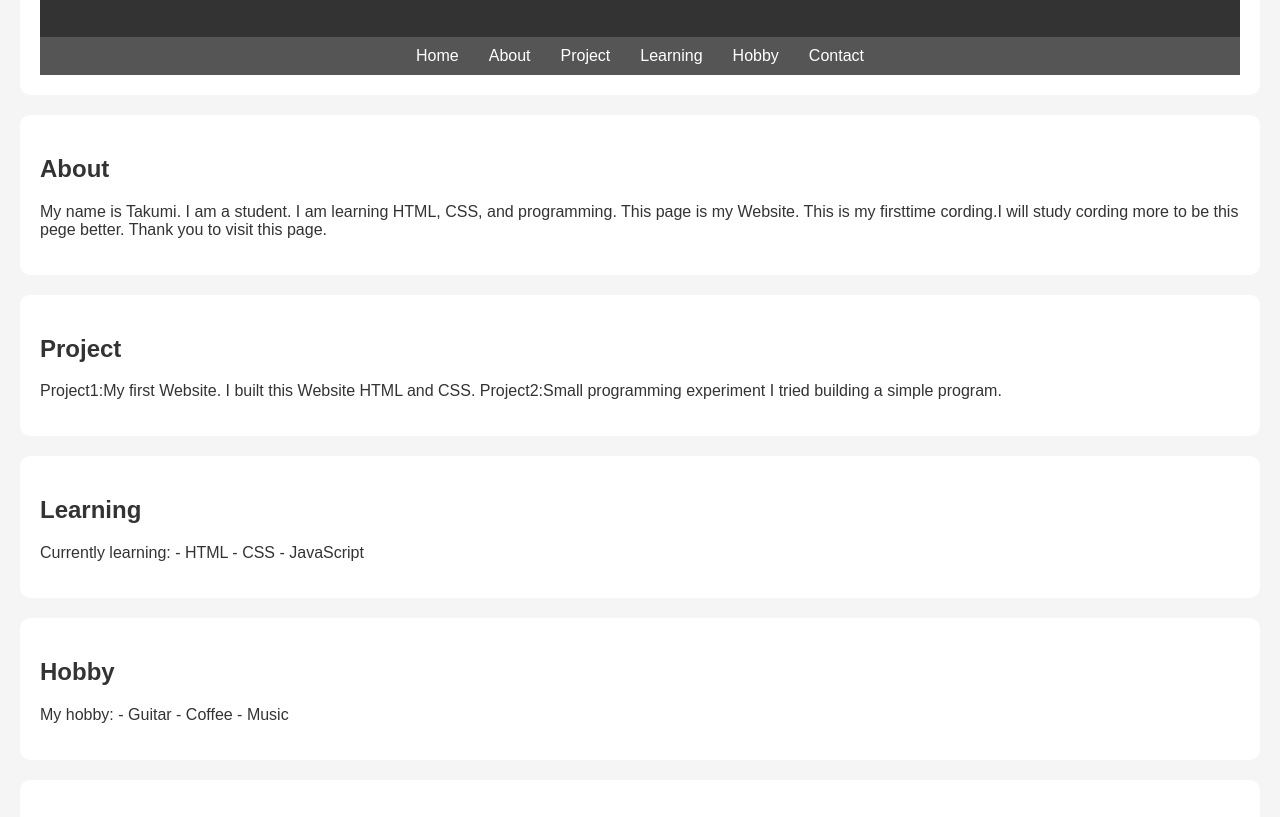
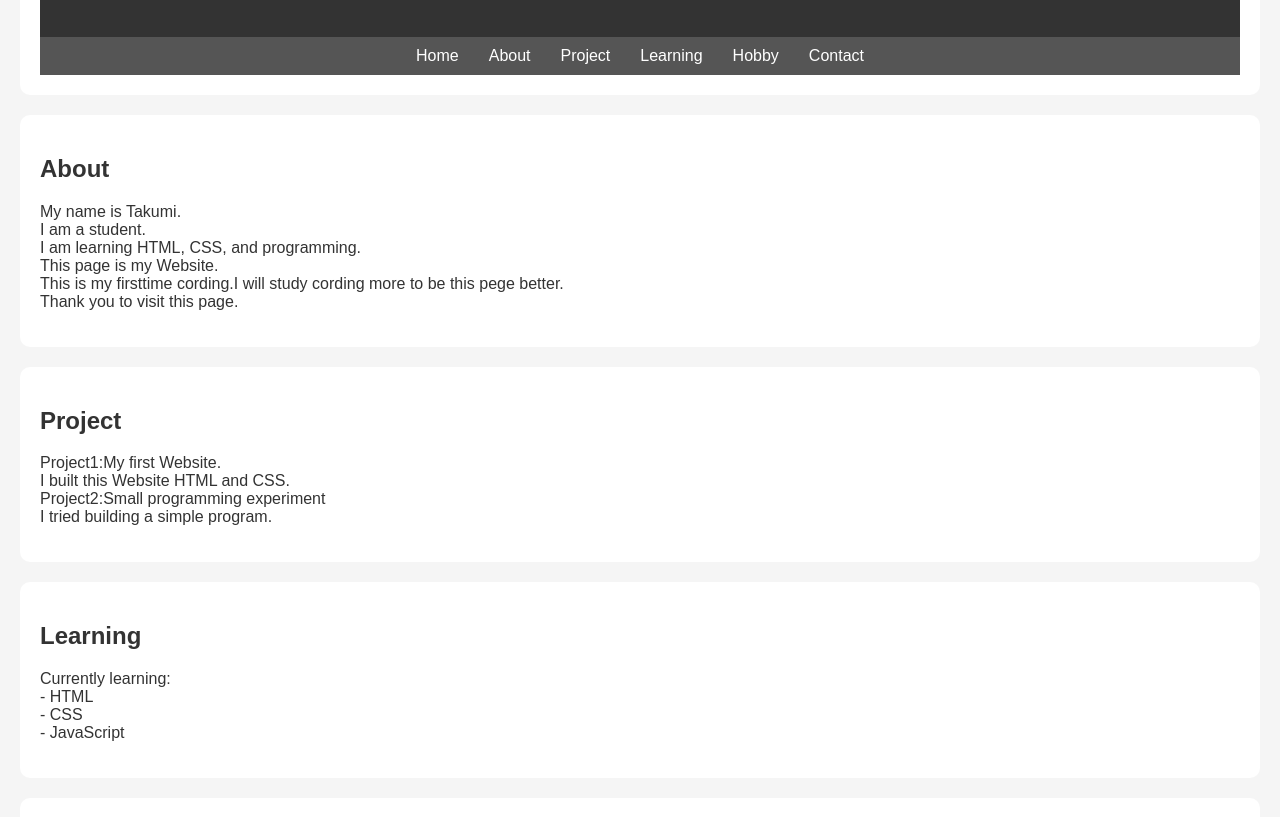
Before and after one commit to 5zhjmrdbjv-sketch/takumisecond, a plain HTML site: page index.html in a window 1280 px wide. Shown: the part 111-928 px from the top of the page. Drawn offline with Linux system fonts and the light colour scheme.

Commit message:
Update index.html

```diff
--- a/index.html
+++ b/index.html
@@ -37,11 +37,11 @@
         <section id="about">
             <h2>About</h2>
             <p>
-                My name is Takumi.
-                I am a student.
-                I am learning HTML, CSS, and programming.
-                This page is my Website.
-                This is my firsttime cording.I will study cording more to be this pege better.
+                My name is Takumi.<br />
+                I am a student.<br />
+                I am learning HTML, CSS, and programming.<br />
+                This page is my Website.<br />
+                This is my firsttime cording.I will study cording more to be this pege better.<br />
                 Thank you to visit this page.
             </p>
         </section>
@@ -49,9 +49,9 @@
         <section id="project">
             <h2>Project</h2>
             <p>
-                Project1:My first Website.
-                I built this Website HTML and CSS.
-                Project2:Small programming experiment
+                Project1:My first Website.<br />
+                I built this Website HTML and CSS.<br />
+                Project2:Small programming experiment<br />
                 I tried building a simple program.
             </p>
         </section>
@@ -59,9 +59,9 @@
         <section id="learning">
             <h2>Learning</h2>
             <p class="currentlylearning">
-                Currently learning:
-                - HTML
-                - CSS
+                Currently learning:<br />
+                - HTML<br />
+                - CSS<br />
                 - JavaScript
             </p>
         </section>
@@ -69,9 +69,9 @@
         <section id="hobby">
             <h2>Hobby</h2>
             <p class="myhobby">
-                My hobby:
-                - Guitar
-                - Coffee
+                My hobby:<br />
+                - Guitar<br />
+                - Coffee<br />
                 - Music
             </p>
         </section>
```
